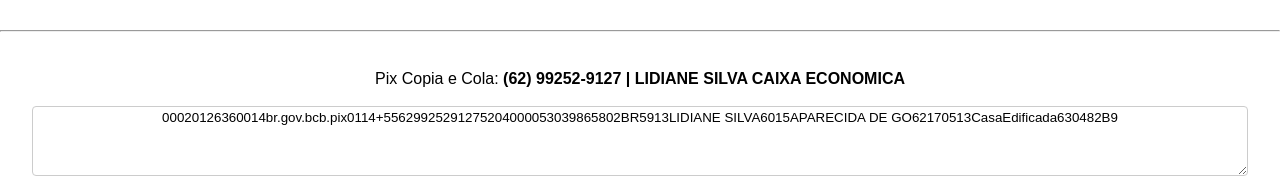
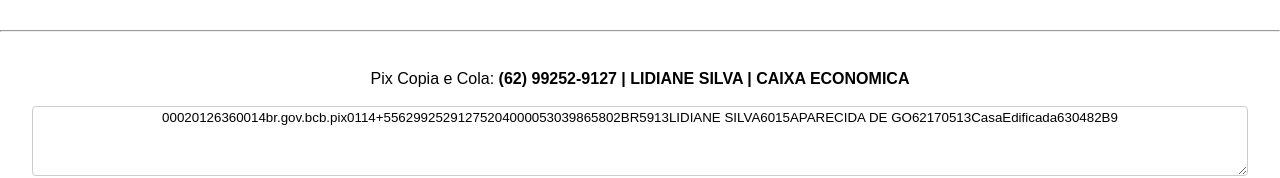
Before and after one commit to AmiltonSantos/casa-edificada-2025, a Next.js app: page /pix in a window 1280 px wide. Shown: the part 397-575 px from the top of the page. Built offline with nearby package versions, Linux system fonts and the light colour scheme; some icons are missing; a web font is replaced by a local one.

Commit message:
:fire: ajustando implemetacao pix

```diff
--- a/pages/pix.jsx
+++ b/pages/pix.jsx
@@ -27,9 +27,9 @@
 
       <br></br>
 
-      <ContentCopyIcon className="corIconPix" onClick={() => { navigator.clipboard.writeText(numeroPagamento) }} />
       <div className="divPix" onClick={toastSuccess}>
-        <p>Pix Copia e Cola: <b> (62) 99252-9127 | LIDIANE SILVA CAIXA ECONOMICA</b></p>
+        <ContentCopyIcon className="corIconPix" onClick={() => { navigator.clipboard.writeText(numeroPagamento) }} />
+        <p>Pix Copia e Cola: <b> (62) 99252-9127 | LIDIANE SILVA | CAIXA ECONOMICA</b></p>
       </div>
 
       <br></br>
@@ -47,6 +47,8 @@
         defaultValue='00020126360014br.gov.bcb.pix0114+55629925291275204000053039865802BR5913LIDIANE SILVA6015APARECIDA DE GO62170513CasaEdificada630482B9'
       />
 
+      <br></br>
+
     </div>
   );
 };
--- a/styles/globals.css
+++ b/styles/globals.css
@@ -173,8 +173,7 @@
   padding-right: 15px;
 }
 .divPix {
-  display: flex;
-  justify-content: space-evenly;
+  display: contents;
 }
 
 .corIconPix {
```
